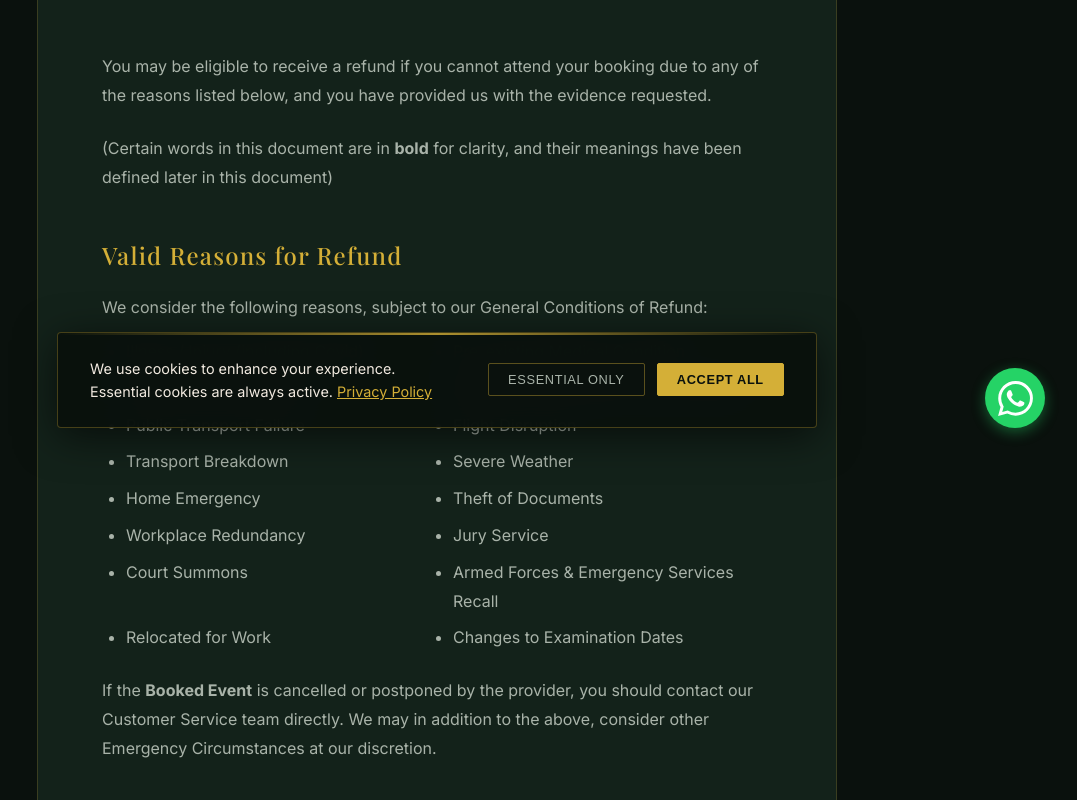
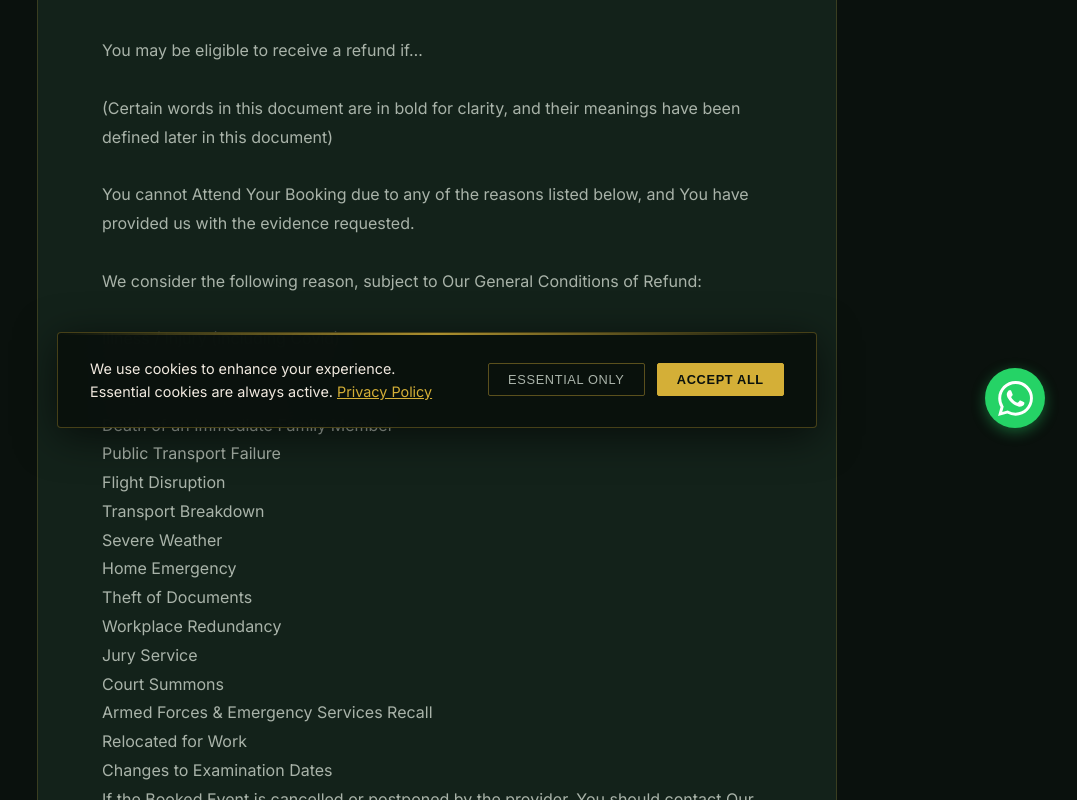
Before and after one commit to boroclean/mayfairmain, a Next.js app: page /insurance-policy in a window 1280 px wide. Shown: the part 340-1140 px from the top of the page, without its empty margins (203-1280 px from the left). Built offline with nearby package versions, Linux system fonts and the light colour scheme.

Commit message:
Use exact word-for-word text for insurance policy page

```diff
--- a/src/app/insurance-policy/page.tsx
+++ b/src/app/insurance-policy/page.tsx
@@ -8,110 +8,300 @@ export default function InsurancePolicyPage() {
       <div style={{ maxWidth: "800px", width: "100%", background: "var(--bg-secondary)", padding: "4rem", border: "1px solid rgba(212, 175, 55, 0.2)", borderRadius: "8px" }}>
 
         {/* Header */}
-        <div style={{ textAlign: "center", marginBottom: "4rem", borderBottom: "1px solid rgba(212, 175, 55, 0.2)", paddingBottom: "2rem" }}>
+        <div style={{ textAlign: "center", marginBottom: "3rem", borderBottom: "1px solid rgba(212, 175, 55, 0.2)", paddingBottom: "2rem" }}>
           <h1 style={{ fontFamily: "var(--font-heading)", fontSize: "2.5rem", color: "var(--accent-gold)", marginBottom: "1rem" }}>CANCELLATION INSURANCE POLICY</h1>
           <p style={{ color: "var(--text-secondary)", fontSize: "1.1rem", textTransform: "uppercase", letterSpacing: "0.1em" }}>Refundable Booking Terms & Conditions</p>
         </div>
 
-        {/* Intro */}
-        <section style={{ marginBottom: "3rem" }}>
-          <p style={{ color: "var(--text-secondary)", lineHeight: 1.8, marginBottom: "1.5rem" }}>
-            You may be eligible to receive a refund if you cannot attend your booking due to any of the reasons listed below, and you have provided us with the evidence requested.
-          </p>
-          <p style={{ color: "var(--text-secondary)", lineHeight: 1.8 }}>
-            (Certain words in this document are in <strong>bold</strong> for clarity, and their meanings have been defined later in this document)
-          </p>
-        </section>
+        {/* Content with pre-wrap to preserve exact text and spacing */}
+        <div style={{ fontSize: "1rem", color: "var(--text-secondary)", lineHeight: 1.8, whiteSpace: "pre-wrap", fontFamily: "var(--font-body)" }}>
+{`You may be eligible to receive a refund if…
 
-        {/* Section: Covered Reasons */}
-        <section style={{ marginBottom: "3rem" }}>
-          <h2 style={{ fontSize: "1.5rem", color: "var(--accent-gold)", marginBottom: "1.5rem", fontFamily: "var(--font-heading)" }}>Valid Reasons for Refund</h2>
-          <p style={{ color: "var(--text-secondary)", marginBottom: "1rem" }}>We consider the following reasons, subject to our General Conditions of Refund:</p>
-          <ul style={{ fontSize: "1rem", color: "var(--text-secondary)", paddingLeft: "1.5rem", lineHeight: 1.8, display: "grid", gridTemplateColumns: "1fr 1fr", gap: "0.5rem" }}>
-            <li>Illness / Injury (including Covid)</li>
-            <li>Pre-existing Medical Condition</li>
-            <li>Pregnancy Complication</li>
-            <li>Death of an Immediate Family Member</li>
-            <li>Public Transport Failure</li>
-            <li>Flight Disruption</li>
-            <li>Transport Breakdown</li>
-            <li>Severe Weather</li>
-            <li>Home Emergency</li>
-            <li>Theft of Documents</li>
-            <li>Workplace Redundancy</li>
-            <li>Jury Service</li>
-            <li>Court Summons</li>
-            <li>Armed Forces & Emergency Services Recall</li>
-            <li>Relocated for Work</li>
-            <li>Changes to Examination Dates</li>
-          </ul>
-          <p style={{ color: "var(--text-secondary)", marginTop: "1.5rem", lineHeight: 1.8 }}>
-            If the <strong>Booked Event</strong> is cancelled or postponed by the provider, you should contact our Customer Service team directly. We may in addition to the above, consider other Emergency Circumstances at our discretion.
-          </p>
-        </section>
+(Certain words in this document are in bold for clarity, and their meanings have been defined later in this document)
 
-        {/* Section: General Conditions */}
-        <section style={{ marginBottom: "3rem", background: "rgba(212, 175, 55, 0.03)", padding: "2rem", borderRadius: "4px", border: "1px solid rgba(212, 175, 55, 0.1)" }}>
-          <h2 style={{ fontSize: "1.5rem", color: "var(--accent-gold)", marginBottom: "1.5rem", fontFamily: "var(--font-heading)" }}>General Conditions of Refund</h2>
-          <ul style={{ fontSize: "1rem", color: "var(--text-secondary)", paddingLeft: "1.5rem", lineHeight: 1.8 }}>
-            <li>Any reason for a refund must not have been foreseeable when you made the <strong>Booking</strong>.</li>
-            <li>We do not refund you if you made your <strong>Booking</strong> in error, or if it is no longer wanted or needed.</li>
-            <li>If the <strong>Booked Event</strong> is cancelled, postponed and/or cannot be fulfilled by the Provider, please contact our Customer Service team directly.</li>
-            <li>You must make all necessary arrangements to attend the <strong>Booked Event</strong>, including arranging any necessary travel or documents.</li>
-            <li>We don’t refund you where you are worried about a Covid infection or where your travel plans are affected by Covid restrictions.</li>
-            <li>We may ask for any reasonable additional evidence required to support your application.</li>
-            <li>You will be asked to provide supporting evidence at your own expense, and a copy of the <strong>Booking Confirmation</strong>.</li>
-            <li>Maximum refund value per transaction is <strong>$15,000</strong> (or local currency equivalent).</li>
-          </ul>
-        </section>
+You cannot Attend Your Booking due to any of the reasons listed below, and You have provided us with the evidence requested.
 
-        {/* Section: Details per Reason */}
-        <section style={{ marginBottom: "3rem" }}>
-          <h2 style={{ fontSize: "1.5rem", color: "var(--accent-gold)", marginBottom: "1.5rem", fontFamily: "var(--font-heading)" }}>Specific Reason Details</h2>
+We consider the following reason, subject to Our General Conditions of Refund:
 
-          <div style={{ display: "flex", flexDirection: "column", gap: "2rem" }}>
-            <div>
-              <h3 style={{ fontSize: "1.2rem", color: "var(--text-primary)", marginBottom: "0.5rem" }}>Illness / Injury</h3>
-              <p style={{ color: "var(--text-secondary)", lineHeight: 1.6 }}>Illness or accidental injury to a person in the booking or someone in your immediate household. Requires a doctor's note confirming the inability to travel.</p>
-            </div>
+Illness / Injury (including Covid)
+Pre-existing Medical Condition
+Pregnancy Complication
+Death of an Immediate Family Member
+Public Transport Failure
+Flight Disruption
+Transport Breakdown
+Severe Weather
+Home Emergency
+Theft of Documents
+Workplace Redundancy
+Jury Service
+Court Summons
+Armed Forces & Emergency Services Recall
+Relocated for Work
+Changes to Examination Dates
+If the Booked Event is cancelled or postponed by the provider, You should contact Our Customer Service team directly.
 
-            <div>
-              <h3 style={{ fontSize: "1.2rem", color: "var(--text-primary)", marginBottom: "0.5rem" }}>Pre-existing Medical Condition</h3>
-              <p style={{ color: "var(--text-secondary)", lineHeight: 1.6 }}>A condition you already had that unexpectedly changed and prevents you from attending.</p>
-            </div>
+We may in addition to the above, consider other Emergency Circumstances at Our discretion.
 
-            <div>
-              <h3 style={{ fontSize: "1.2rem", color: "var(--text-primary)", marginBottom: "0.5rem" }}>Pregnancy Complication</h3>
-              <p style={{ color: "var(--text-secondary)", lineHeight: 1.6 }}>A complication you were unaware of when booking. Normal pregnancy is not covered.</p>
-            </div>
+You must read the General Conditions of Refund, and the individual reasons section below to understand what We may or may not cover.
 
-            <div>
-              <h3 style={{ fontSize: "1.2rem", color: "var(--text-primary)", marginBottom: "0.5rem" }}>Death</h3>
-              <p style={{ color: "var(--text-secondary)", lineHeight: 1.6 }}>Death of a person in the group or an immediate family member within 35 days of the flight. Death certificate required.</p>
-            </div>
+General Conditions of Refund
+Any reason for a refund must not have been foreseeable when You made the Booking.
+We do not refund You if You made Your Booking in error, or if it is no longer wanted or needed.
+If the Booked Event is cancelled, postponed and/or cannot be fulfilled by the Provider, please contact Our Customer Service team directly for further advice about Your Refund.
+You must make all necessary arrangements to Attend the Booked Event, including arranging any necessary travel or documents, and allowing suitable travel time.
+We don’t refund You where You are worried about a Covid infection or where Your travel plans are affected by Covid restrictions.
+We may ask for any reasonable additional evidence required to support Your application, which may include proof of eligibility and intent to Attend the Booked Event.
+You will be asked to provide supporting evidence at Your own expense, and a copy of the Booking Confirmation.
+You will be asked to provide Your bank account details so We can make the refund payment directly to Your chosen bank account.
+Please note that there is a maximum refund value per transaction, and We will not refund You for an amount which exceeds $15,000 (fifteen thousand US Dollars) or local currency equivalent.
 
-            <div>
-              <h3 style={{ fontSize: "1.2rem", color: "var(--text-primary)", marginBottom: "0.5rem" }}>Public Transport Failure / Flight Disruption</h3>
-              <p style={{ color: "var(--text-secondary)", lineHeight: 1.6 }}>Unexpected disruption of public transport or cancellation/delay of connecting flights.</p>
-            </div>
+Illness / Injury
+Illness / Injury: means an Illness or accidental Injury to a person in the Booking or someone in Your Immediate Household.
 
-            <div>
-              <h3 style={{ fontSize: "1.2rem", color: "var(--text-primary)", marginBottom: "0.5rem" }}>Severe Weather</h3>
-              <p style={{ color: "var(--text-secondary)", lineHeight: 1.6 }}>Weather where a Government Agency has issued warnings not to travel.</p>
-            </div>
-          </div>
-        </section>
+What We do not refund:
 
-        {/* Section: Definitions */}
-        <section style={{ marginBottom: "3rem", background: "rgba(255,255,255,0.02)", padding: "2rem", borderRadius: "4px" }}>
-          <h2 style={{ fontSize: "1.5rem", color: "var(--accent-gold)", marginBottom: "1.5rem", fontFamily: "var(--font-heading)" }}>Definitions</h2>
-          <div style={{ display: "flex", flexDirection: "column", gap: "1rem", fontSize: "0.9rem", color: "var(--text-secondary)" }}>
-            <p><strong>“We/Us/Our/Ours”:</strong> means the Party responsible for the refund (the Booking agent or authorised third party).</p>
-            <p><strong>“You/Your/Yourself”:</strong> means the person who has made a Booking alone or as part of a group.</p>
-            <p><strong>“Booking” or “Booked Event”:</strong> means the flight(s) transacted with us.</p>
-            <p><strong>“Immediate Family Member”:</strong> means husband, wife, partner, parent, child, sibling, grandparent, or stepfamily.</p>
-          </div>
-        </section>
+Where You cannot provide evidence that the person affected is within the Group due to Attend the Booked Event.
+Telephone or online consultations.
+Where You have not been physically examined by a Registered Medical Doctor before the date of the Booked Event.
+Unpredictable conditions that are unpredictable and circumstances where the Booked Event is more than two months in the future.
+Evidence required:
+
+Registered Medical Doctor’s note or Medical Certificate confirming:
+
+The details of the illness or injury;
+The date it first occurred;
+That it prevents the person from Attending the Booked Event; and
+Proof of relationship if the person is not in the Booking.
+
+Pre-existing Medical Condition
+Pre-existing Medical Condition: means a physical or mental health condition that You already had when You made the Booking that would not usually prevent You Attending the Booked Event.
+
+What We do not refund:
+
+Where guidelines for Your pre-existing medical condition would usually prevent You from Attending the Booked Event.
+Telephone or online consultations.
+Unpredictable conditions that are unpredictable and the Booked Event is more than two months in the future.
+Pre-existing medical conditions of someone not in the Group who is Attending the Booked Event.
+Where You have not been physically examined by a Registered Medical Doctor before the date of the Booked Event.
+Registered Medical Doctor’s note or Medical Certificate confirming:
+
+Details of the illness;
+The date it changed; and
+That it prevents the person from Attending the Booked Event.
+
+Pregnancy Complication
+Pregnancy Complication: means a complication of pregnancy You were unaware of when Booking and which means You cannot Attend the Booked Event.
+
+What We do not refund:
+
+Normal Pregnancy.
+Evidence required:
+
+Registered Medical Doctor’s note or Medical Certificate confirming:
+
+Details of the complication;
+The date it occurred; and
+That it prevents the person from Attending the Booked Event.
+
+Death
+Death: means Your death any time prior to the Booked Event or the death of an Immediate Family Member or any person(s) in the Group due to Attend, within 35 days of the Booked Event.
+
+What We do not refund:
+
+Where You cannot provide evidence that the person was Your Immediate Family Member or in the Group due to Attend the Booked Event.
+Evidence required:
+
+A death certificate.
+Proof of relationship.
+
+Public Transport Failure
+Public Transport Failure: means unexpected disruption or failure of the public bus, train, tram or ferry network which is not foreseeable before the date of the Booked Event.
+
+What We do not refund:
+
+If there is a financial failure of any Transport provider.
+Heavy traffic or road closures.
+Evidence required:
+
+Confirmation of failure or disruption of the public transport. (This can usually be obtained from the transport company’s website)
+
+Flight disruption
+Flight Disruption: means cancellation or significant delay of flight(s) which You were unaware of before the date of the Booked Event, that prevents You from Attending the Booked Event.
+
+What We do not refund:
+
+If Your flight is the Booked Event and it is cancelled or postponed, Your refund will not be paid through this service, contact Customer Services.
+If You were aware of the disruption prior to the date of the Booked Event and did not make reasonable, suitable alternative travel arrangements.
+If there is a financial failure of any Transport provider.
+If the purpose or reason for which You booked Your flight to Attend the Booked Event has been altered or cancelled.
+If You have not allowed sufficient time between flights. If You have only secured a standby position for the flight.
+Evidence required:
+
+A copy of Your airline ticket and notice of cancellation or disruption from the airline.
+
+Transport Breakdown
+Transport Breakdown: means in the 24 hours prior to the Booked Event, the mechanical breakdown accident, fire or theft of a car, motorcycle, taxi, minibus or coach taking You to the Booked Event.
+
+What We do not refund:
+
+ If You did not leave sufficient time to travel to the Booked Event.
+If You did not make reasonable alternative arrangements to Attend the Booked Event.
+Any vehicle You plan to use during the Booked Event.
+Evidence required:
+
+Breakdown – A copy of the call-out note from a national breakdown recovery service.
+An incident number or report from the Police or relevant traffic authority.
+
+Severe Weather
+Severe Weather: means weather where a Government Agency has issued warnings not to travel which means You cannot Attend the Booked Event.
+
+What We do not refund:
+
+Adverse weather with no Government Agency warnings not to travel.
+Evidence required:
+
+A copy of the travel warning from the Government Agency.
+Confirmation of relevant route closures.
+
+Home Emergency
+Home Emergency: means a Burglary, Fire, Malicious Damage or Flood at Your main private residence within 48 hours immediately before the Booked Event.
+
+What We do not refund:
+
+Any Home Emergency for which You cannot provide Evidence as below.
+Evidence required:
+
+Burglary, Flood, Malicious Damage – A Police reference number or evidence from submitting a claim to Your home insurance company.
+Fire – A report from the fire service and/or police.
+
+Theft of Document(s)
+Theft of Document(s): means the theft of a document necessary for the Booked Event, which cannot be replaced in time for the Booked Event.
+
+What We do not refund:
+
+If the documents can be replaced in advance of the Booked Event or on the day of the Booked Event.
+Lost documents.
+Evidence required:
+
+A police report or crime number to confirm the theft was dated within 24 hours of the Booked Event. (Self-declaration not accepted)
+An email from the Booking agent confirming they are unable to replace/re-issue the tickets.
+
+Relocated for Work
+Relocated for Work: means a requirement to move address imposed on You by Your current employer, unknown to You at the date of Booking. The move may be temporary or permanent and must be to a location that makes the travel requirement to Attend the Booked Event unreasonable.
+
+What We do not refund:
+
+Attendance at business meetings and business travel.
+Any temporary relocation for work must be for a period of at least 3 months.
+Voluntary relocation or when You are changing employers for a new role.
+Where You are the business owner or registered Director, or where a member of Your family is.
+Evidence required:
+
+A letter from Your current employer on a company letterhead confirming the relocation details.
+Evidence of living at the new address.
+
+Workplace Redundancy
+Workplace Redundancy: means You are unexpectedly made compulsorily redundant by Your employer with whom You have been permanently employed full-time for a period of at least 2 years.
+
+What We do not refund:
+
+Where the redundancy was voluntary.
+Where You are dismissed from employment.
+Where You are the business owner or registered Director, or a member of Your family is.
+Evidence required:
+
+An official letter of compulsory redundancy from Your employer.
+Evidence that You have been in this employment for over two years.
+Bank statements showing that You have not received a salary since the redundancy date (required if the Event Date is more than 6 months after redundancy).
+
+Applications:
+Applications may be submitted or resubmitted within 2 months of the Event Date, provided updated and relevant evidence is supplied to show continued unemployment.
+
+Armed Forces & Emergency Services Recall
+Armed Forces & Emergency Services Recall: means You as a member of the ArmedForces, Reserve Armed Forces or Emergency Services are recalled to work on the date of the Booked Event or are posted overseas and cannot Attend the Booked Event.
+
+What We do not refund:
+
+You were aware of or had scheduled work on the date of the Booked Event, prior to making the Booking.
+You made an unsuccessful request for annual leave for the date of the Booked Event.
+Evidence required:
+
+A note from Your Commanding Officer or Line Manager to confirm being called into work or duty and that this was not Your original schedule.
+
+Jury Service
+Jury Service: means a summons for You to Attend Jury Service over the date of the Booked Event of which You were unaware at the time of making the Booking.
+
+What We do not refund: Any Jury Service for which You cannot provide Evidence as below.
+Evidence required:
+
+A copy of the letter requiring Jury Service.
+
+Court Summons
+Court Summons: means You are summoned to appear as a witness in court proceedings on the day of the Booked Event, which You were unaware of at the time of making the Booking.
+
+What We do not refund:
+
+Any Court Summons in which You are not there as a witness, including civil and criminal cases where You are involved in the case Yourself as the plaintiff or defendant.
+Evidence required:
+
+A copy of the Court Summons.
+
+Changes to Examination Dates
+Changes to Examination Dates: Means an unforeseen change to the date of an examination for which You were already registered, resulting in a conflict with the date(s) of the Booked Event.
+
+What We do not refund:
+
+Where the examination is being provided by a commercial business (not by an educational board).
+Evidence required:
+
+A copy of a notice from the examination body, school, college, or university confirming the date change.
+
+Emergency Circumstances
+Emergency Circumstances: means an unforeseen circumstance completely outside Your control and of no fault of Your s and completely prevents You from Attending the Booked Event. The decision to refund is entirely at the discretion of Our Customer Service Team. We will consider these circumstances and have no obligation whatsoever to provide a refund.
+
+What We do not refund:
+
+Anything which Our Customer Service Team considers is not intended to be included in this list of valid reasons for a refund.
+Any change to Your work schedule (other than the specific situations listed under Work Relocation or Emergency Services Recall sections of these terms).
+Evidence required:
+
+ Any evidence requested by Our Customer Service Team to verify the emergency circumstances.
+
+Exclusions (reasons for which We do not refund You)
+We do not refund for non-Attendance of a Booked Event directly or indirectly associated with any of the following:
+
+Communicable Disease.
+
+Any actual or perceived wildfires, volcano eruptions, tsunamis, earthquakes, war, hostilities, terrorism, civil commotion, strikes and industrial action, imprisonment, repatriation, deportation, poisonous biological materials, radioactivity, Cyber Incident or Cyber Act, or state property seizure.
+Naturalisation, visa, fertility treatment, or any other appointments.
+Failing to comply with any law.
+Any Booking emanating from Cuba, Iran, North Korea, Russia, Sudan and/or Syria (this list may be amended and/or supplemented occasionally).
+Where exposed to any sanction, prohibition or restriction under United Nations resolutions or the trade or economic sanctions, laws or regulations of the European Union, United Kingdom or United States of America.
+Where there is another Paying Party.
+
+Definitions
+The following words or phrases have the meaning as set out below wherever they appear in bold in this document:
+
+“We/Us/Our /Ours”: means the Party responsible for the refund and refers to the Booking agent with whom You have made the Booking and/or the authorised third party who administers the refund.
+“You/Your /Yourself”: means the person who has made a Booking alone or as part of a group with Us.
+“Armed Forces”: means any Naval Service, Marine, Army or Air Force.
+“Attend” or “Attending”: means to participate in, take part in, use, and/or be present at.
+“Booking” or “Booked Event”: means the pre-planned and pre-booked service(s)/event(s)/flight(s)/ticket(s) transacted with Us by You.
+“Communicable Disease”: means any disease capable of being transmitted from an infected person or species to a susceptible host, either directly or indirectly, that has been designated an emergency by any health authority.
+“Doctor”: means a qualified medical practitioner registered and licensed with a recognised professional body. A doctor cannot be You or a member of Your family.
+“Emergency Services”: means Police, Fire and Rescue Services, Ambulance or other Emergency Services.
+“Group”: means any person that is due to Attend the Booked Event.
+“Immediate Family Member”: means Your husband, wife, partner, parent, child, sibling, grandparent, or stepfamily.
+“Immediate Household”: means all people living in the same family unit, not necessarily blood-related, who have a reciprocal, natural, and/or moral duty to, and do, provide support for one another. This does not include persons merely sharing the same general quarters, such as tenants, occupiers, and/or friends.
+“Paying Party”: means any organisation or body that has a legal liability to pay compensation for the failure of the service, against whom You have a right of refund.
+“Provider: means the company or organisation that is responsible for running the Booked Event.
+
+IMPORTANT
+This document's translation from English to another language is only for assistance and information purposes. In the event of a refund application, the English-language version shall be the basis of any settlement.
+
+A Refundable Booking is an optional extension to Our standard Terms & Conditions of sale and trade, under which You are eligible to receive a refund for certain, defined circumstances outlined in this document.`}
+        </div>
 
         {/* Footer */}
         <div style={{ textAlign: "center", marginTop: "4rem", paddingTop: "2rem", borderTop: "1px solid rgba(212, 175, 55, 0.2)" }}>
```
